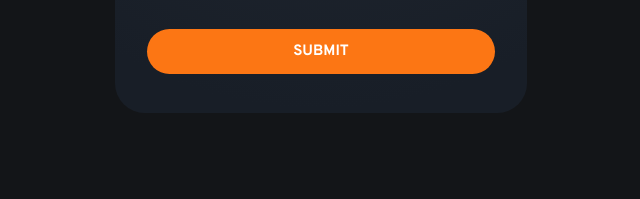
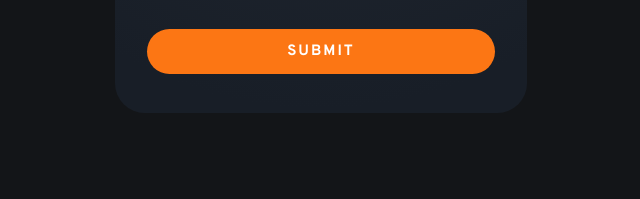
Before and after one commit to spaprocki/interactive-rating-component, a plain HTML site: page index.html in a window 1280 px wide. Shown: the part 495-694 px from the top of the page, 319-959 px from the left. Drawn offline with Linux system fonts and the light colour scheme.

Commit message:
Added letter spacing to button

```diff
--- a/mobile.css
+++ b/mobile.css
@@ -177,13 +177,13 @@ h1.end {
   text-transform: uppercase;
   font-size: clamp(14px, var(--size-14), 15px);
   font-weight: 700;
+  letter-spacing: 2px;
   width: 100%;
   margin-top: clamp(24px, var(--size-24), 32px);
   height: 45px;
   border: none;
   border-radius: var(--size-22-5);
   cursor: pointer;
-  letter-spacing: var(--size-2);
 }
 
 .btn:hover {
```
